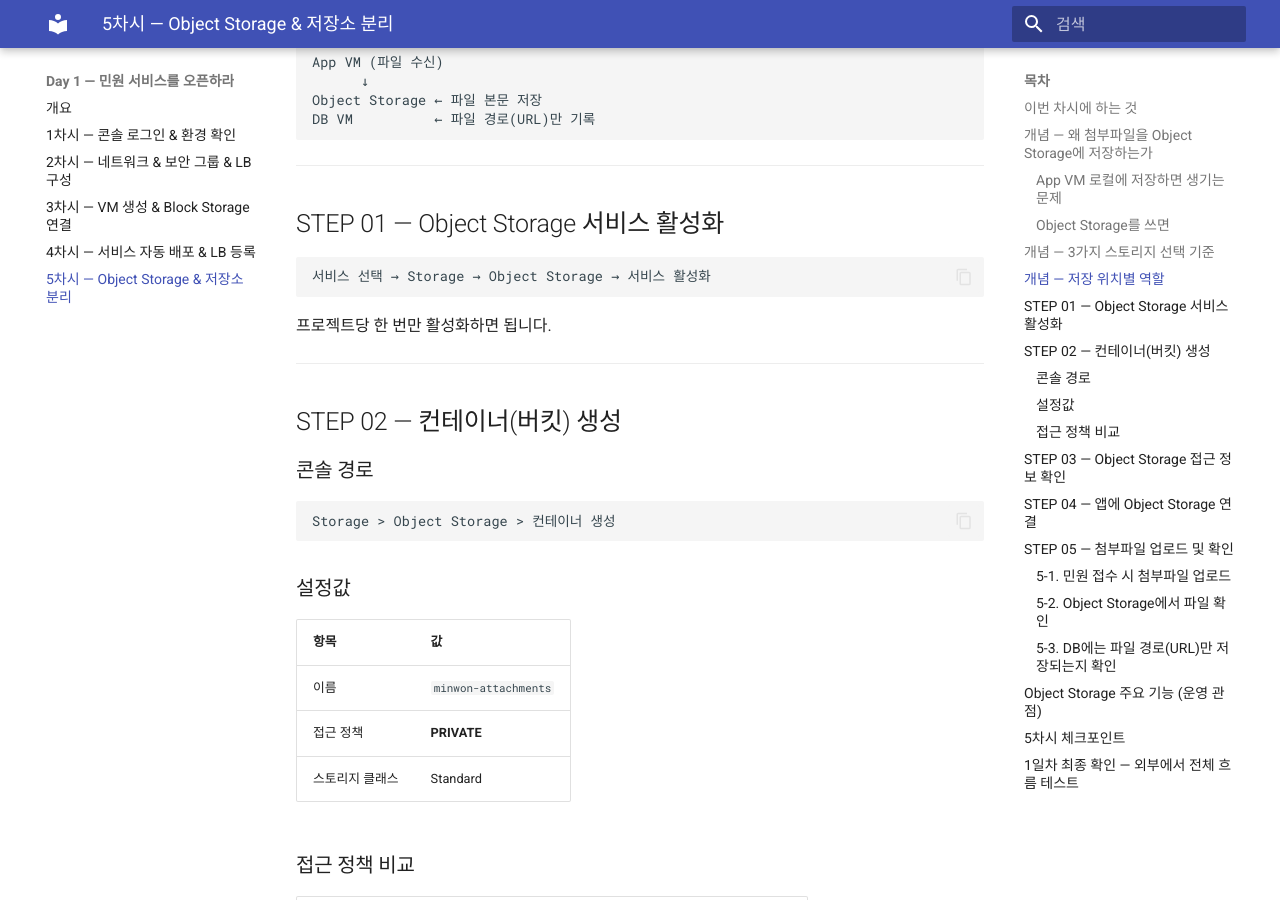
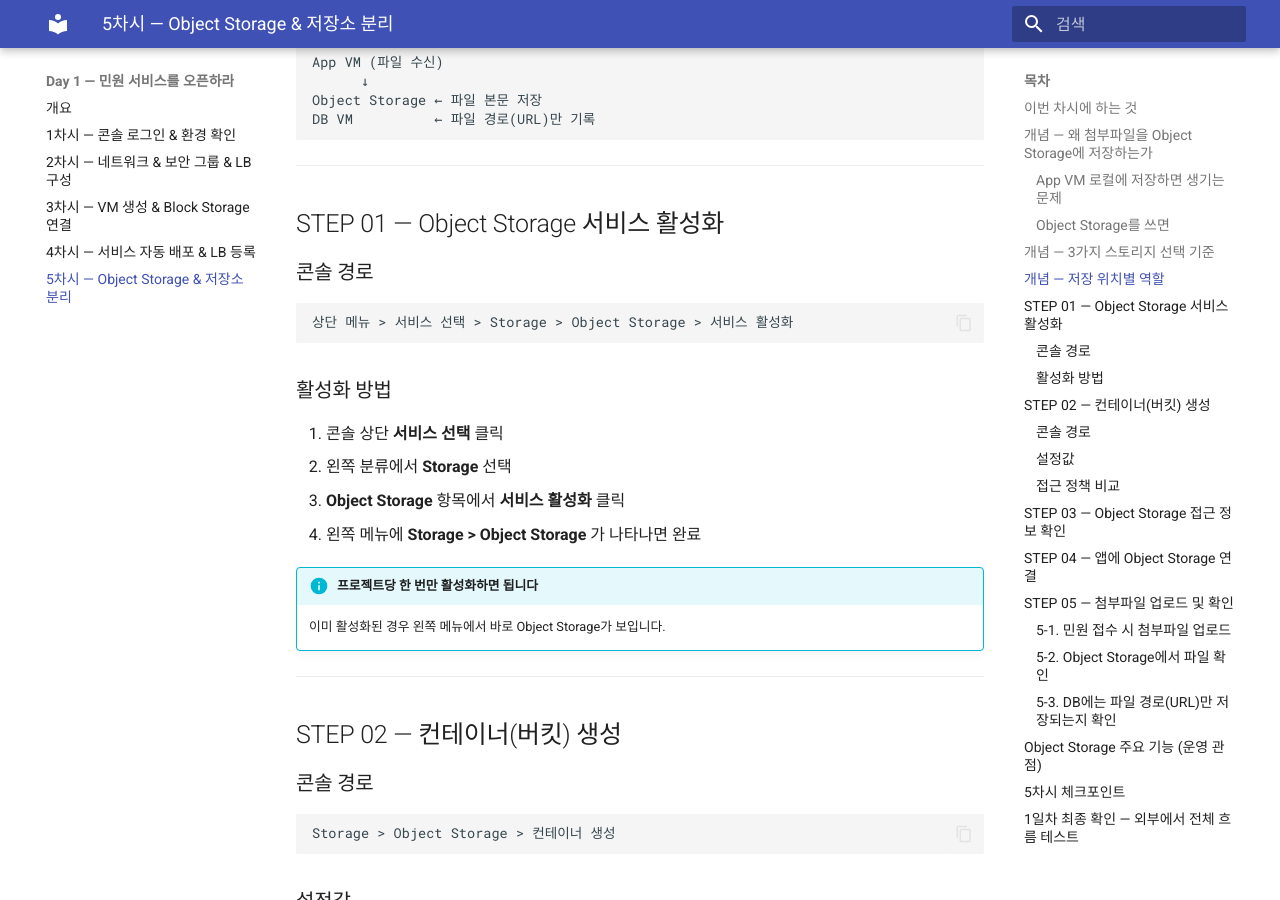
Before and after one commit to skilleat-labs/cloud-native-minwon-lab, an MkDocs documentation site: the page built from docs/day1/session5.md, in a window 1280 px wide and 900 px high, scrolled down 2202 px. Built offline with MkDocs 1.6.1 and Material for MkDocs 9.7.7, drawn with Linux system fonts in a browser that asks for light colours.

Commit message:
docs: 5차시 Object Storage 서비스 활성화 단계 상세화
Co-Authored-By: Claude Sonnet 4.6 <noreply@anthropic.com>

````diff
--- a/docs/day1/session5.md
+++ b/docs/day1/session5.md
@@ -83,11 +83,21 @@ DB VM          ← 파일 경로(URL)만 기록
 
 ## STEP 01 — Object Storage 서비스 활성화
 
+### 콘솔 경로
+
 ```
-서비스 선택 → Storage → Object Storage → 서비스 활성화
+상단 메뉴 > 서비스 선택 > Storage > Object Storage > 서비스 활성화
 ```
 
-프로젝트당 한 번만 활성화하면 됩니다.
+### 활성화 방법
+
+1. 콘솔 상단 **서비스 선택** 클릭
+2. 왼쪽 분류에서 **Storage** 선택
+3. **Object Storage** 항목에서 **서비스 활성화** 클릭
+4. 왼쪽 메뉴에 **Storage > Object Storage** 가 나타나면 완료
+
+!!! info "프로젝트당 한 번만 활성화하면 됩니다"
+    이미 활성화된 경우 왼쪽 메뉴에서 바로 Object Storage가 보입니다.
 
 ---
 
````
